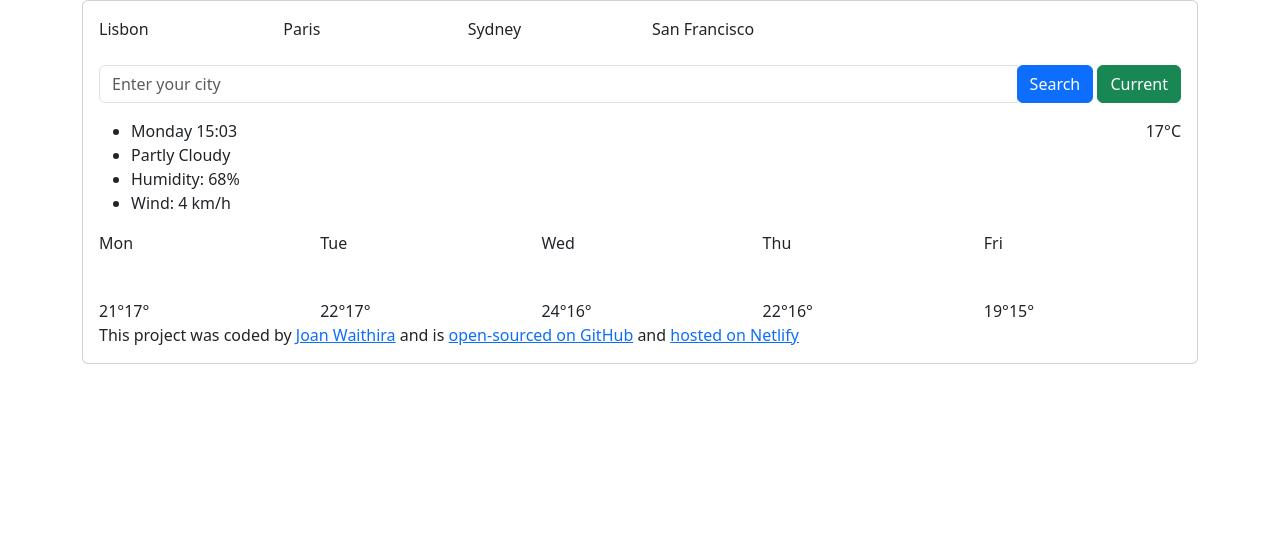
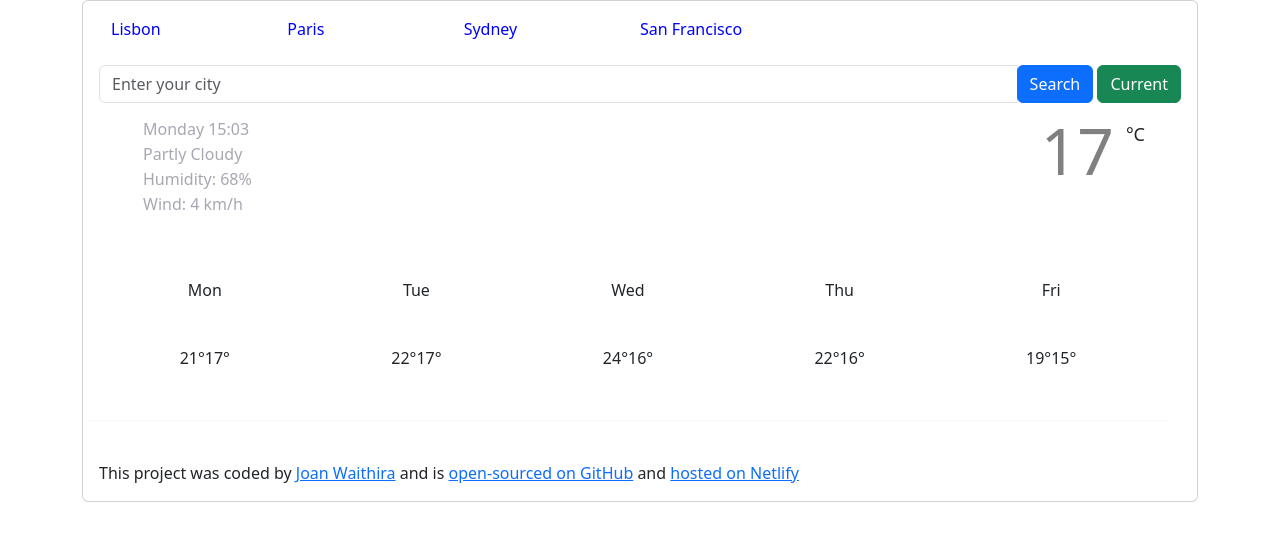
Before and after one commit to JoanWaithira/Weather-App, a plain HTML site: page index.html in a window 1280 px wide. Drawn offline with nearby package versions, Linux system fonts and the light colour scheme.

Commit message:
Adding CSS and some HTML changes

```diff
--- a/style.css
+++ b/style.css
@@ -1,3 +1,60 @@
 h1 {
-  color: red;
+  color: #272142;
+  font-size: 38px;
+  font-weight: 700;
+  line-height: 48px;
+  margin: 20px 0 10px;
 }
+.cities {
+  color: blue;
+  font-weight: 500;
+}
+ul {
+  list-style: none;
+}
+li {
+  color: rgba(39, 33, 66, 0.4);
+  font-size: 16px;
+  font-weight: 500;
+  line-height: 20px;
+  list-style: none;
+  margin-bottom: 5px;
+}
+.temperature {
+  color: gray;
+  font-size: 64px;
+  font-weight: 400;
+  line-height: 1;
+  margin-top: var(--bs-gutter-y);
+  max-width: 100%;
+  padding-left: calc(var(--bs-gutter-x) * 0.5);
+  padding-right: calc(var(--bs-gutter-x) * 0.5);
+}
+.unit {
+  color: #212121;
+  font-size: 18px;
+  font-weight: 400;
+  line-height: 1;
+  position: relative;
+  top: -34px;
+}
+.WeatherForecast {
+  border-bottom: 1px solid #f9f7fe;
+  margin: 40px 0;
+  padding-bottom: 50px;
+  text-align: center;
+}
+.row {
+  margin-top: var(--bs-gutter-y);
+  max-width: 100%;
+  padding-left: calc(var(--bs-gutter-x) * 0.5);
+  padding-right: calc(var(--bs-gutter-x) * 0.5);
+  width: 100%;
+}
+.footer {
+  color: rgba(39, 33, 66, 0.4);
+  font-size: 14px;
+  line-height: 18px;
+  margin-top: 40px;
+  text-align: center;
+}
```
Also changed, not shown: index.html (+2 -0 lines).
